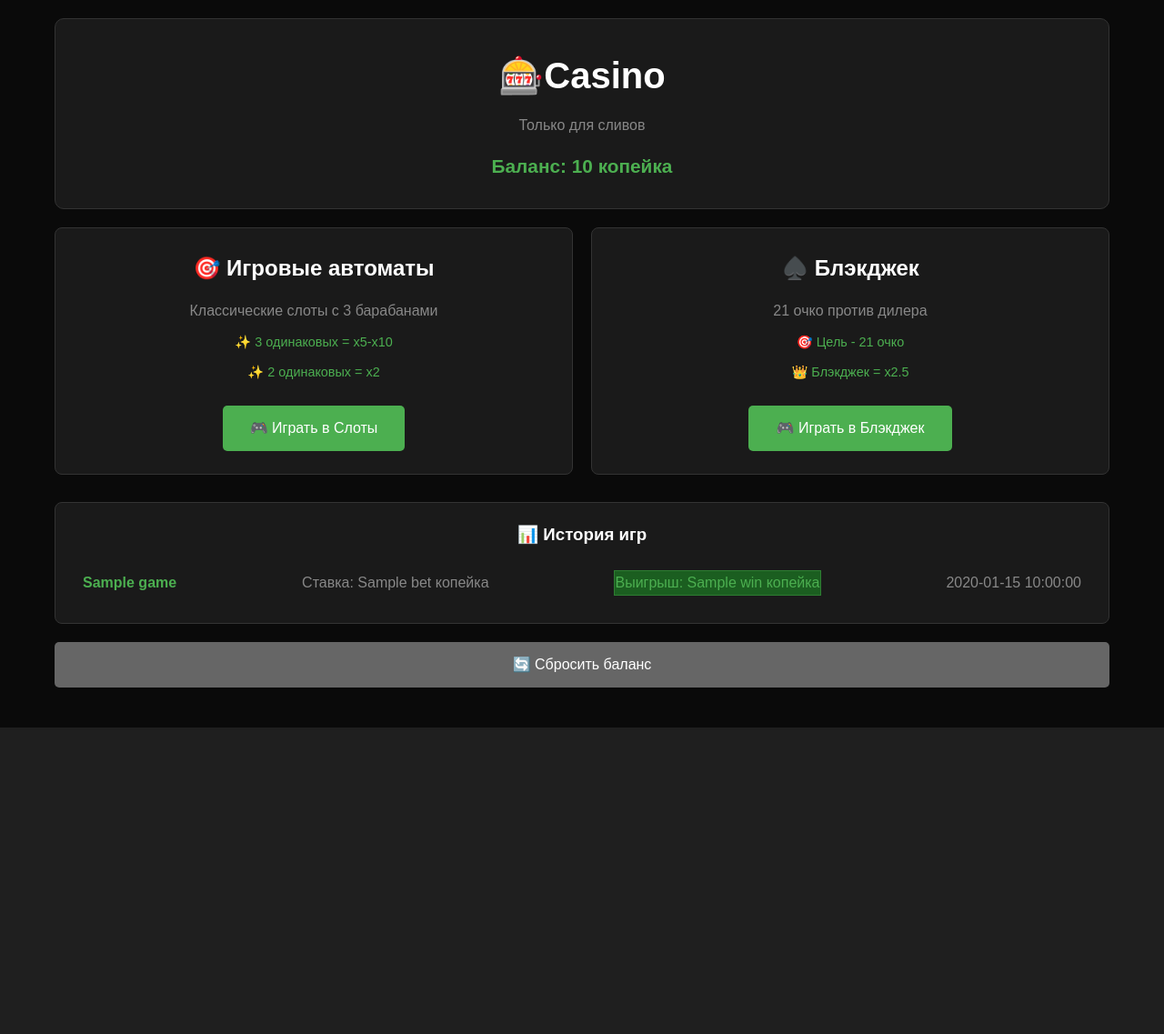
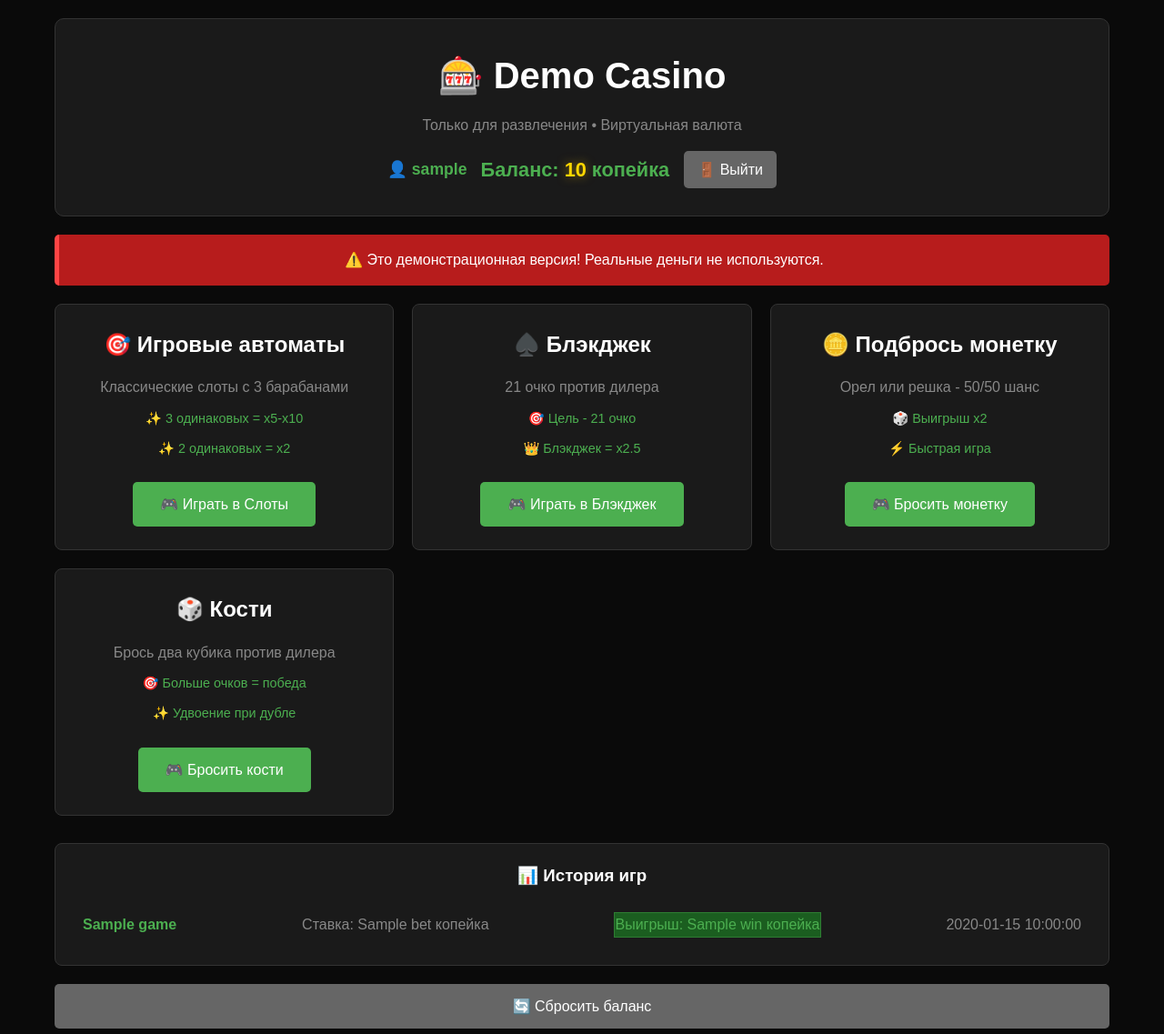
Before and after one commit to Absolutny/kasik, a Python web app: template templates/index.html in a window 1280 px wide. Shown: the top 1137 px of the page at 91% size. Before the commit the page ends 800 px from the top, so only its background shows below. Run offline with Jinja, Linux system fonts and the light colour scheme; the template is opened without the code that fills it: most values are stand-ins (such as "Sample title", 1, 10 or a date in 2020).

Commit message:
Update index.html

```diff
--- a/templates/index.html
+++ b/templates/index.html
@@ -1,17 +1,25 @@
-<!DOCTYPE html>
 <html lang="ru">
 <head>
     <meta charset="UTF-8">
     <meta name="viewport" content="width=device-width, initial-scale=1.0">
-    <title>Casino - Только сливы</title>
+    <title>Demo Casino - Только для развлечения</title>
     <link rel="stylesheet" href="{{ url_for('static', filename='style.css') }}">
+    <link rel="stylesheet" href="{{ url_for('static', filename='animations.css') }}">
 </head>
 <body>
     <div class="container">
         <div class="header">
-            <h1>🎰Casino</h1>
-            <p>Только для сливов</p>
-            <div class="balance">Баланс: <span id="balance">{{ balance }}</span> копейка</div>
+            <h1>🎰 Demo Casino</h1>
+            <p>Только для развлечения • Виртуальная валюта</p>
+            <div class="user-info">
+                <span class="username">👤 {{ username }}</span>
+                <div class="balance">Баланс: <span id="balance">{{ balance }}</span> копейка</div>
+                <a href="/logout" class="logout-btn">🚪 Выйти</a>
+            </div>
+        </div>
+
+        <div class="warning">
+            ⚠️ Это демонстрационная версия! Реальные деньги не используются.
         </div>
 
         <div class="games-grid">
@@ -29,6 +37,22 @@
                 <p class="game-features">🎯 Цель - 21 очко</p>
                 <p class="game-features">👑 Блэкджек = x2.5</p>
                 <a href="/blackjack" class="play-btn">🎮 Играть в Блэкджек</a>
+            </div>
+
+            <div class="game-card">
+                <h2>🪙 Подбрось монетку</h2>
+                <p>Орел или решка - 50/50 шанс</p>
+                <p class="game-features">🎲 Выигрыш x2</p>
+                <p class="game-features">⚡ Быстрая игра</p>
+                <a href="/coinflip" class="play-btn">🎮 Бросить монетку</a>
+            </div>
+
+            <div class="game-card">
+                <h2>🎲 Кости</h2>
+                <p>Брось два кубика против дилера</p>
+                <p class="game-features">🎯 Больше очков = победа</p>
+                <p class="game-features">✨ Удвоение при дубле</p>
+                <a href="/dice" class="play-btn">🎮 Бросить кости</a>
             </div>
         </div>
 
@@ -48,5 +72,20 @@
 
         <a href="/reset_balance" class="reset-btn">🔄 Сбросить баланс</a>
     </div>
+
+    <script>
+        // Анимация баланса при изменении
+        document.addEventListener('DOMContentLoaded', function() {
+            const balanceEl = document.getElementById('balance');
+            if (balanceEl) {
+                balanceEl.addEventListener('DOMSubtreeModified', function() {
+                    this.style.animation = 'none';
+                    setTimeout(() => {
+                        this.style.animation = 'pulse 0.5s ease';
+                    }, 10);
+                });
+            }
+        });
+    </script>
 </body>
 </html>
```
